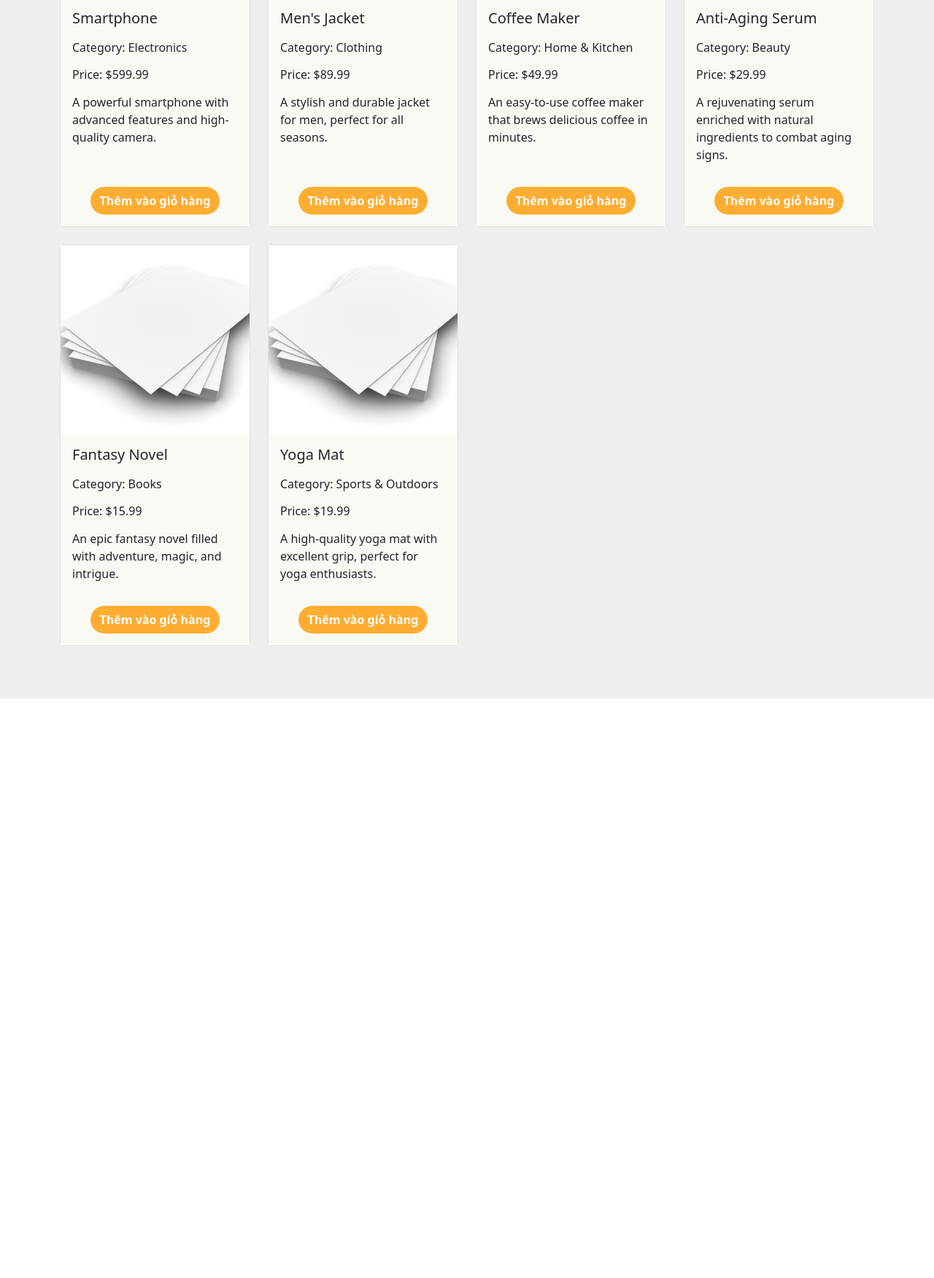
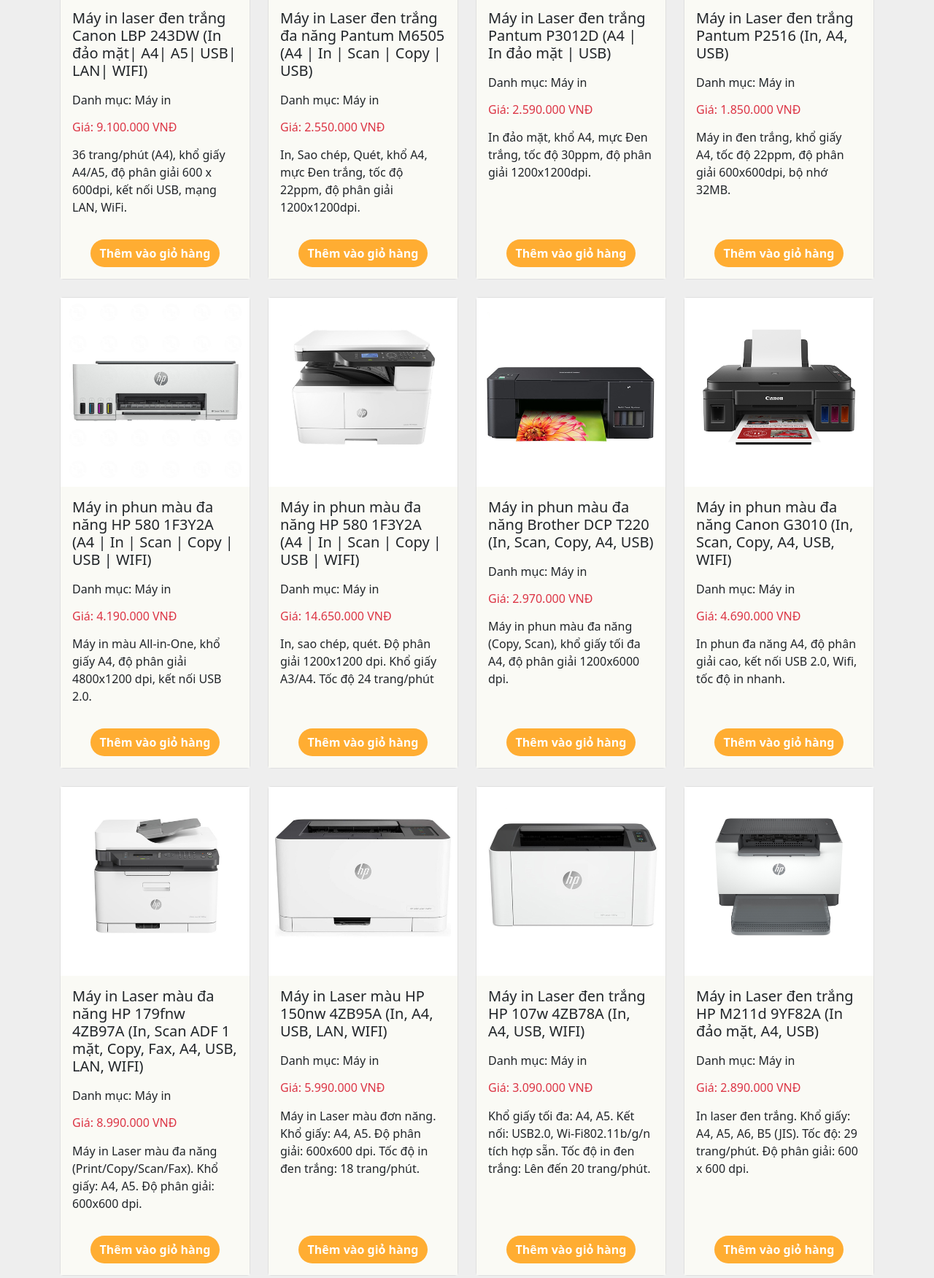
Before and after one commit to JunPhan/Web-dev-assignment, a plain HTML site: page products.html in a window 1280 px wide. Shown: the part 532-2283 px from the top of the page at 73% size. Before the commit the page ends 1489 px from the top, so only its background shows below. Drawn offline with Linux system fonts and the light colour scheme.

Commit message:
productlist and footer

```diff
--- a/js/loadProduct.js
+++ b/js/loadProduct.js
@@ -22,10 +22,8 @@
                     </div>
                     <div class="card-body product-card-bg">
                         <h5 class="card-title mb-3">${product.name}</h5>
-                        <p>Category: ${product.category}</p>
-                        <h6 class="mb-3">Price: $${product.price.toFixed(
-                          2
-                        )}</h6>
+                        <p>Danh mục: ${product.category}</p>
+                        <h6 class="mb-3 text-danger">Giá: ${product.price} VNĐ</h6>
                         <p>${product.description}</p>
 
                     </div>
--- a/products.html
+++ b/products.html
@@ -38,8 +38,8 @@
                                 Sản phẩm
                             </a>
                             <ul class="dropdown-menu" aria-labelledby="navbarDropdownMenuLink">
-                                <li><a class="dropdown-item" href="products.html">Action</a></li>
-                                <li><a class="dropdown-item" href="#">Another action</a></li>
+                                <li><a class="dropdown-item" href="products.html">Máy in</a></li>
+                                <li><a class="dropdown-item" href="#">Máy chiếu</a></li>
                                 <li>
                                     <a class="dropdown-item" href="#">Something else here</a>
                                 </li>
@@ -92,4 +92,43 @@
     <!-- <script src="https://ajax.googleapis.com/ajax/libs/jquery/3.7.1/jquery.min.js"></script> -->
     <script src="./jquery/jquery-3.7.1.min.js"></script>
     <script src="./bootstrap-5.0.2-dist/js/bootstrap.bundle.min.js"></script>
+    <footer class="bg-success text-white pt-5 pb-4">
+        <div class="container text-center text-md-start">
+            <div class="row  ">
+                <div class="col-md-2 col-lg-3 col-xl-4 mx-auto mt-2">
+                    <h5 class="text-uppercase mb-4 font-weight-bold text-white">PHOTOCN4</h5>
+                    <p class="text-md-start">
+                        PhotoCN4 là một công ty chuyên cung cấp dịch vụ in ấn và bán các sản phẩm máy in và máy chiếu chất lượng cao. Với kinh nghiệm và sự chuyên nghiệp, chúng tôi cam kết mang đến cho khách hàng những giải pháp in ấn và công nghệ hiện đại nhất. </p>
+                </div>
+                <div class="col-md-4 col-lg-3 col-xl-2 mx-auto mt-2 ">
+                    <h5 class="text-uppercase mb-4 font-weight-bold text-white">Sản phẩm</h5>
+                    <p class="text-md-start"><a href="./products.html" class="text-white font-weight-bold" style="text-decoration: none;">Máy in</a>
+                    </p>
+                    <p class="text-md-start"><a href="#" class="text-white font-weight-bold" style="text-decoration: none;">Máy Chiếu</a>
+                    </p>
+                    <p class="text-md-start"><a href="#" class="text-white font-weight-bold" style="text-decoration: none;">Thiết bị khác</a>
+                    </p>
+                </div>
+                <div class="col-md-3 col-lg-3 col-xl-2 mx-auto mt-2">
+                    <h5 class="text-uppercase mb-4 font-weight-bold text-white">Hữu ích</h5>
+                    <p class="text-md-start"><a href="#" class="text-white" style="text-decoration: none;">Tài khoản của bạn</a></p>
+                    <p class="text-md-start"><a href="#" class="text-white" style="text-decoration: none;">Trở thành người giới thiệu</a></p>
+                    <p class="text-md-start"><a href="#" class="text-white" style="text-decoration: none;">Giá vận chuyển</a></p>
+                    <p class="text-md-start"><a href="#" class="text-white" style="text-decoration: none;">Giới thiệu</a></p>
+                </div>
+                <div class="col-md-4 col-lg-3 col-xl-4 mx-auto mt-2">
+                    <h5 class="text-uppercase mb-4 font-weight-bold text-white">Liên hệ</h5>
+                    <p class="text-md-start">
+                        Địa chỉ: 220 Nguyễn Thái Sơn, P4, Gò Vấp, HCM
+                    </p>
+                    <p class="text-md-start">
+                        Điện thoại: 090 927 86 59
+                    </p>
+                    <p class="text-md-start">
+                        Email: photocopydhcn4@gmail.com
+                    </p>
+                </div>
+            </div>
+        </div>
+    </footer>
 </body>
--- a/products.json
+++ b/products.json
@@ -1,46 +1,116 @@
 {
   "products": [
     {
-      "category": "Electronics",
-      "name": "Smartphone",
-      "price": 599.99,
-      "description": "A powerful smartphone with advanced features and high-quality camera.",
-      "src": "./assets/product1.jpg"
+      "category": "Máy in",
+      "name": "Máy in laser đen trắng Canon LBP 243DW (In đảo mặt| A4| A5| USB| LAN| WIFI)",
+      "price": "9.100.000",
+      "description": " 36 trang/phút (A4), khổ giấy A4/A5, độ phân giải 600 x 600dpi, kết nối USB, mạng LAN, WiFi.",
+      "src": "./assets/Product01.jpg"
     },
     {
-      "category": "Clothing",
-      "name": "Men's Jacket",
-      "price": 89.99,
-      "description": "A stylish and durable jacket for men, perfect for all seasons.",
-      "src": "./assets/product1.jpg"
+      "category": "Máy in",
+      "name": "Máy in Laser đen trắng đa năng Pantum M6505 (A4 | In | Scan | Copy | USB)",
+      "price": "2.550.000",
+      "description": "In, Sao chép, Quét, khổ A4, mực Đen trắng, tốc độ 22ppm, độ phân giải 1200x1200dpi.",
+      "src": "./assets/Product02.jpg"
     },
     {
-      "category": "Home & Kitchen",
-      "name": "Coffee Maker",
-      "price": 49.99,
-      "description": "An easy-to-use coffee maker that brews delicious coffee in minutes.",
-      "src": "./assets/product1.jpg"
+      "category": "Máy in",
+      "name": "Máy in Laser đen trắng Pantum P3012D (A4 | In đảo mặt | USB)",
+      "price": "2.590.000",
+      "description": " In đảo mặt, khổ A4, mực Đen trắng, tốc độ 30ppm, độ phân giải 1200x1200dpi.",
+      "src": "./assets/Product03.jpg"
     },
     {
-      "category": "Beauty",
-      "name": "Anti-Aging Serum",
-      "price": 29.99,
-      "description": "A rejuvenating serum enriched with natural ingredients to combat aging signs.",
-      "src": "./assets/product1.jpg"
+      "category": "Máy in",
+      "name": "Máy in Laser đen trắng Pantum P2516 (In, A4, USB)",
+      "price": "1.850.000",
+      "description": "Máy in đen trắng, khổ giấy A4, tốc độ 22ppm, độ phân giải 600x600dpi, bộ nhớ 32MB.",
+      "src": "./assets/Product04.jpg"
     },
     {
-      "category": "Books",
-      "name": "Fantasy Novel",
-      "price": 15.99,
-      "description": "An epic fantasy novel filled with adventure, magic, and intrigue.",
-      "src": "./assets/product1.jpg"
+      "category": "Máy in",
+      "name": "Máy in phun màu đa năng HP 580 1F3Y2A (A4 | In | Scan | Copy | USB | WIFI)",
+      "price": "4.190.000",
+      "description": "Máy in màu All-in-One, khổ giấy A4, độ phân giải 4800x1200 dpi, kết nối USB 2.0.",
+      "src": "./assets/Product05.jpg"
     },
     {
-      "category": "Sports & Outdoors",
-      "name": "Yoga Mat",
-      "price": 19.99,
-      "description": "A high-quality yoga mat with excellent grip, perfect for yoga enthusiasts.",
-      "src": "./assets/product1.jpg"
+      "category": "Máy in",
+      "name": "Máy in phun màu đa năng HP 580 1F3Y2A (A4 | In | Scan | Copy | USB | WIFI)",
+      "price": "14.650.000",
+      "description": " In, sao chép, quét. Độ phân giải 1200x1200 dpi. Khổ giấy A3/A4. Tốc độ 24 trang/phút",
+      "src": "./assets/Product06.jpg"
+    },
+    {
+      "category": "Máy in",
+      "name": "Máy in phun màu đa năng Brother DCP T220 (In, Scan, Copy, A4, USB)",
+      "price": "2.970.000",
+      "description": " Máy in phun màu đa năng (Copy, Scan), khổ giấy tối đa A4, độ phân giải 1200x6000 dpi.",
+      "src": "./assets/Product08.jpg"
+    },
+    {
+      "category": "Máy in",
+      "name": "Máy in phun màu đa năng Canon G3010 (In, Scan, Copy, A4, USB, WIFI)",
+      "price": "4.690.000",
+      "description": " In phun đa năng A4, độ phân giải cao, kết nối USB 2.0, Wifi, tốc độ in nhanh.",
+      "src": "./assets/Product07.jpg"
+    },
+    {
+      "category": "Máy in",
+      "name": "Máy in Laser màu đa năng HP 179fnw 4ZB97A (In, Scan ADF 1 mặt, Copy, Fax, A4, USB, LAN, WIFI)",
+      "price": "8.990.000",
+      "description": " Máy in Laser màu đa năng (Print/Copy/Scan/Fax). Khổ giấy: A4, A5. Độ phân giải: 600x600 dpi.",
+      "src": "./assets/Product09.jpg"
+    },
+    {
+      "category": "Máy in",
+      "name": "Máy in Laser màu HP 150nw 4ZB95A (In, A4, USB, LAN, WIFI)",
+      "price": "5.990.000",
+      "description": "Máy in Laser màu đơn năng. Khổ giấy: A4, A5. Độ phân giải: 600x600 dpi. Tốc độ in đen trắng: 18 trang/phút.",
+      "src": "./assets/Product10.jpg"
+    },
+    {
+      "category": "Máy in",
+      "name": "Máy in Laser đen trắng HP 107w 4ZB78A (In, A4, USB, WIFI)",
+      "price": "3.090.000",
+      "description": " Khổ giấy tối đa: A4, A5. Kết nối: USB2.0, Wi-Fi802.11b/g/n tích hợp sẵn. Tốc độ in đen trắng: Lên đến 20 trang/phút.",
+      "src": "./assets/Product11.jpg"
+    },
+    {
+      "category": "Máy in",
+      "name": "Máy in Laser đen trắng HP M211d 9YF82A (In đảo mặt, A4, USB)",
+      "price": "2.890.000",
+      "description": "In laser đen trắng. Khổ giấy: A4, A5, A6, B5 (JIS). Tốc độ: 29 trang/phút. Độ phân giải: 600 x 600 dpi.",
+      "src": "./assets/Product12.jpg"
+    },
+    {
+      "category": "Máy in",
+      "name": "Máy in Laser đen trắng đa năng Brother MFC-B7810DW (A4 | In đảo mặt | Scan ADF 1 mặt| Copy | USB | LAN | WIFI)",
+      "price": "6.680.000",
+      "description": "Máy in laser đa chức năng. Tốc độ in 34-36 trang/phút. Độ phân giải 1,200 x 1,200 dpi.",
+      "src": "./assets/Product13.jpg"
+    },
+    {
+      "category": "Máy in",
+      "name": "Máy in Laser đen trắng đa năng Brother DCP-B7640DW (A4 | In đảo mặt | Scan ADF 1 mặt | Copy | USB | LAN | WIFI)",
+      "price": "5.880.000",
+      "description": " Sử dụng mực TNB027, máy in laser đa chức năng: in, photocopy, scan màu. Tốc độ in 34-36 trang/phút.",
+      "src": "./assets/Product14.jpg"
+    },
+    {
+      "category": "Máy in",
+      "name": "Máy in Laser đen trắng đa năng Brother DCP-B7620DW (A4 | In đảo mặt | Scan | Copy| USB | LAN | WIFI)",
+      "price": "5.630.000",
+      "description": " Mực TNB027, máy in laser đa chức năng: in, photocopy, scan màu. Tốc độ in 34-36 trang/phút.",
+      "src": "./assets/Product15.jpg"
+    },
+    {
+      "category": "Máy in",
+      "name": "Máy in Laser đen trắng Canon LBP 2900 (In, A4, A5, USB, Driver) ",
+      "price": "3.990.000",
+      "description": " Canon LBP 2900 là máy in laser đen trắng hỗ trợ khổ giấy A4, B5, A5, và nhiều khổ giấy khác.",
+      "src": "./assets/Product16.jpg"
     }
   ]
 }
```
Also changed, not shown: index.html (+2 -2 lines), assets/Product01.jpg (added), assets/Product02.jpg (added), assets/Product03.jpg (added), assets/Product04.jpg (added), assets/Product05.jpg (added), assets/Product06.jpg (added), assets/Product07.jpg (added), assets/Product08.jpg (added), assets/Product09.jpg (added), assets/Product10.jpg (added), assets/Product11.jpg (added), assets/Product12.jpg (added), assets/Product13.jpg (added), 3 more files.
